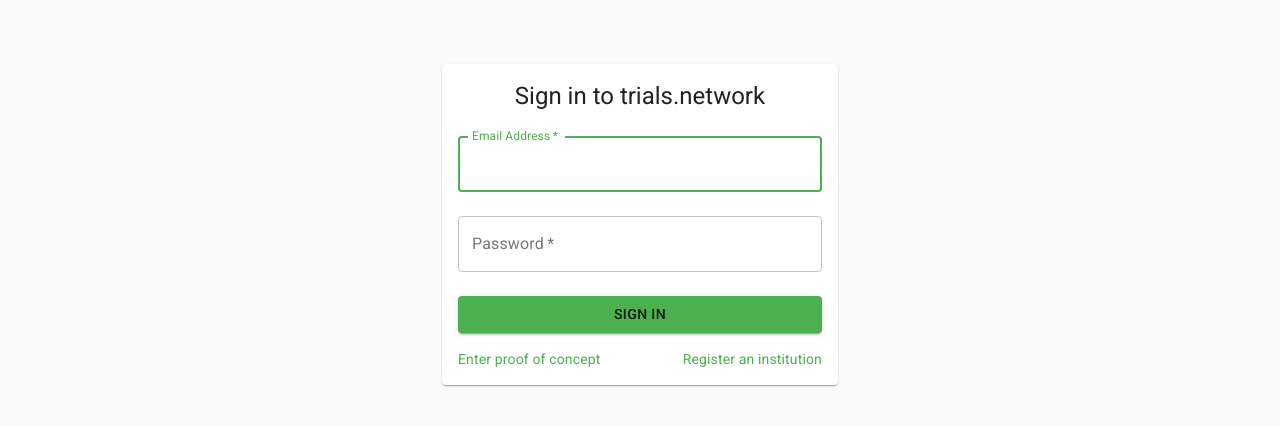
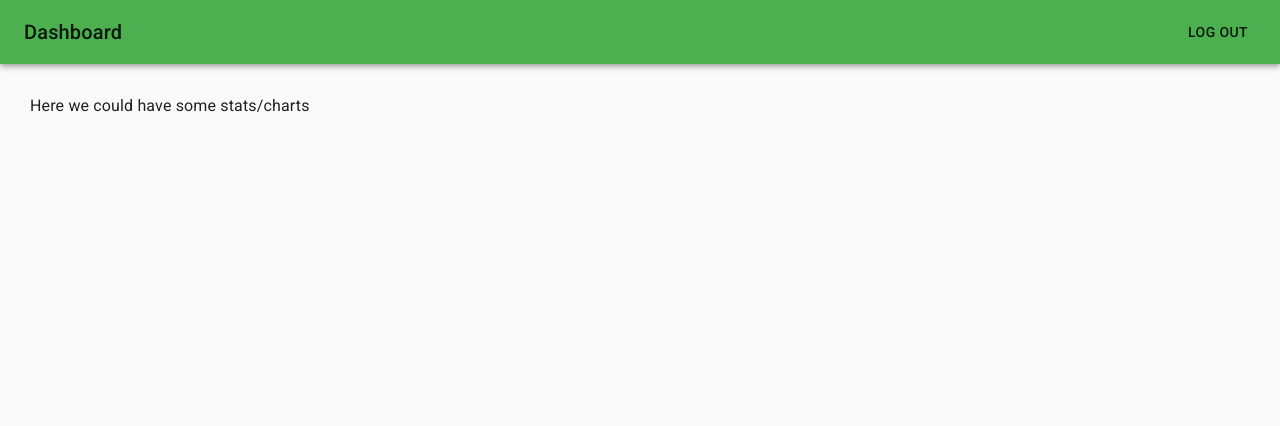
Before and after one commit to trials-network/trials.network, a React (Create React App) app in the folder web/: page /dashboard in a window 1280 px wide. Shown: the top 426 px of the page. Built offline with nearby package versions, Linux system fonts and the light colour scheme; the HTML template or start-up script is replaced by a standard one.

Commit message:
Add a basic dashboard screen

```diff
--- a/web/src/App.tsx
+++ b/web/src/App.tsx
@@ -5,6 +5,7 @@
 import lightBlue from "@material-ui/core/colors/lightBlue";
 import SignIn from "./SignIn";
 import RegisterInstitution from './RegisterInstitution';
+import Dashboard from './Dashboard';
 
 const theme = createMuiTheme({
   palette: {
@@ -21,6 +22,9 @@
         <Route path="/register-institution">
             <RegisterInstitution />
           </Route>
+          <Route path="/dashboard">
+            <Dashboard />
+          </Route>
           <Route path="/">
             <SignIn />
           </Route>
--- /dev/null
+++ b/web/src/Dashboard.tsx
@@ -0,0 +1,47 @@
+import React from "react";
+import { Link as RouterLink } from "react-router-dom";
+import CssBaseline from "@material-ui/core/CssBaseline";
+import AppBar from "@material-ui/core/AppBar";
+import Toolbar from "@material-ui/core/Toolbar";
+import Button from "@material-ui/core/Button";
+import Typography from "@material-ui/core/Typography";
+import { makeStyles } from "@material-ui/core";
+
+const useStyles = makeStyles(() => ({
+  title: {
+    flexGrow: 1
+  },
+  content: {
+    flexGrow: 1,
+    height: "100vh",
+    overflow: "auto"
+  },
+  bodyText: {
+    marginLeft: 30,
+    marginTop: 30
+  }
+}));
+
+export default function Dashboard() {
+  const classes = useStyles();
+  return (
+    <div>
+      <CssBaseline />
+      <AppBar position="static">
+        <Toolbar>
+          <Typography variant="h6" className={classes.title}>
+            Dashboard
+          </Typography>
+          <Button component={RouterLink} to="/" color="inherit">
+            Log Out
+          </Button>
+        </Toolbar>
+      </AppBar>
+      <main className={classes.content}>
+        <Typography variant="body1" className={classes.bodyText}>
+          Here we could have some stats/charts
+        </Typography>
+      </main>
+    </div>
+  );
+}
--- a/web/src/SignIn.tsx
+++ b/web/src/SignIn.tsx
@@ -71,7 +71,7 @@
           </Button>
           <Grid container>
             <Grid item xs>
-              <Link href="#" variant="body2">
+              <Link to="/dashboard" component={RouterLink} variant="body2">
                 Enter proof of concept
               </Link>
             </Grid>
```
